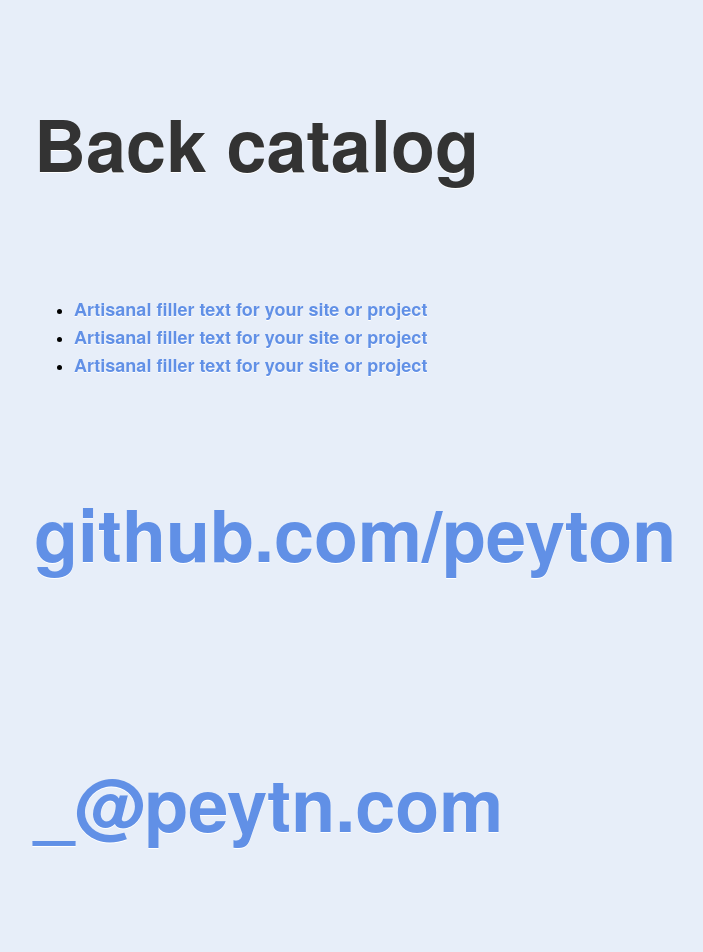
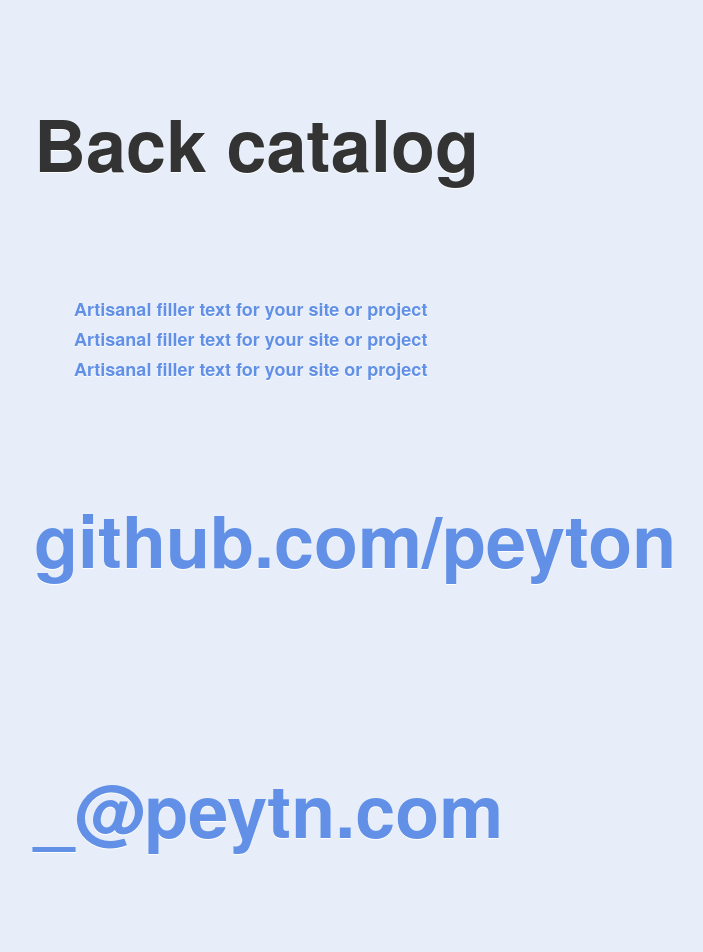
Before and after one commit to peyton/peyton.github.io, a Jekyll site: the page built from index.html, in a window 1280 px wide. Shown: the whole page, without its empty margins (363-1066 px from the left). Built offline with Jekyll 4.4.1, drawn with Linux system fonts in a browser that asks for light colours.

Commit message:
Update css

```diff
--- a/_includes/default.css
+++ b/_includes/default.css
@@ -1,6 +1,6 @@
 body { background-color: #e7eef9; font-size:112.5%; line-height:1.5; }
 article, section { max-width: 27em; margin: 0px auto; text-shadow: 0px 1px 0px #fff; }
-article, section { -webkit-hyphens: auto; -moz-hyphens: auto; hyphens: auto; }
+article, section { display: block; -webkit-hyphens: auto; -moz-hyphens: auto; hyphens: auto; }
 a { color: #6190e6; text-decoration: none; }
 a:hover { color: #a2b7dd; text-shadow: 0px 1px 0px #fff; }
 h1, h2, h3, p { color: #333; }
@@ -9,4 +9,5 @@
 h1 { font-size:4em; }
 h2 { font-size:2em; }
 h3 { font-size:1.33333em; }
-p { font-family:"Minion Pro",Gentium,"Gentium Basic","Hoefler Text",Constantia,"Palatino Linotype",Georgia,serif; }
+p, li { font-family:"Minion Pro",Gentium,"Gentium Basic","Hoefler Text",Constantia,"Palatino Linotype",Georgia,serif; }
+ul { list-style: none; }
```
